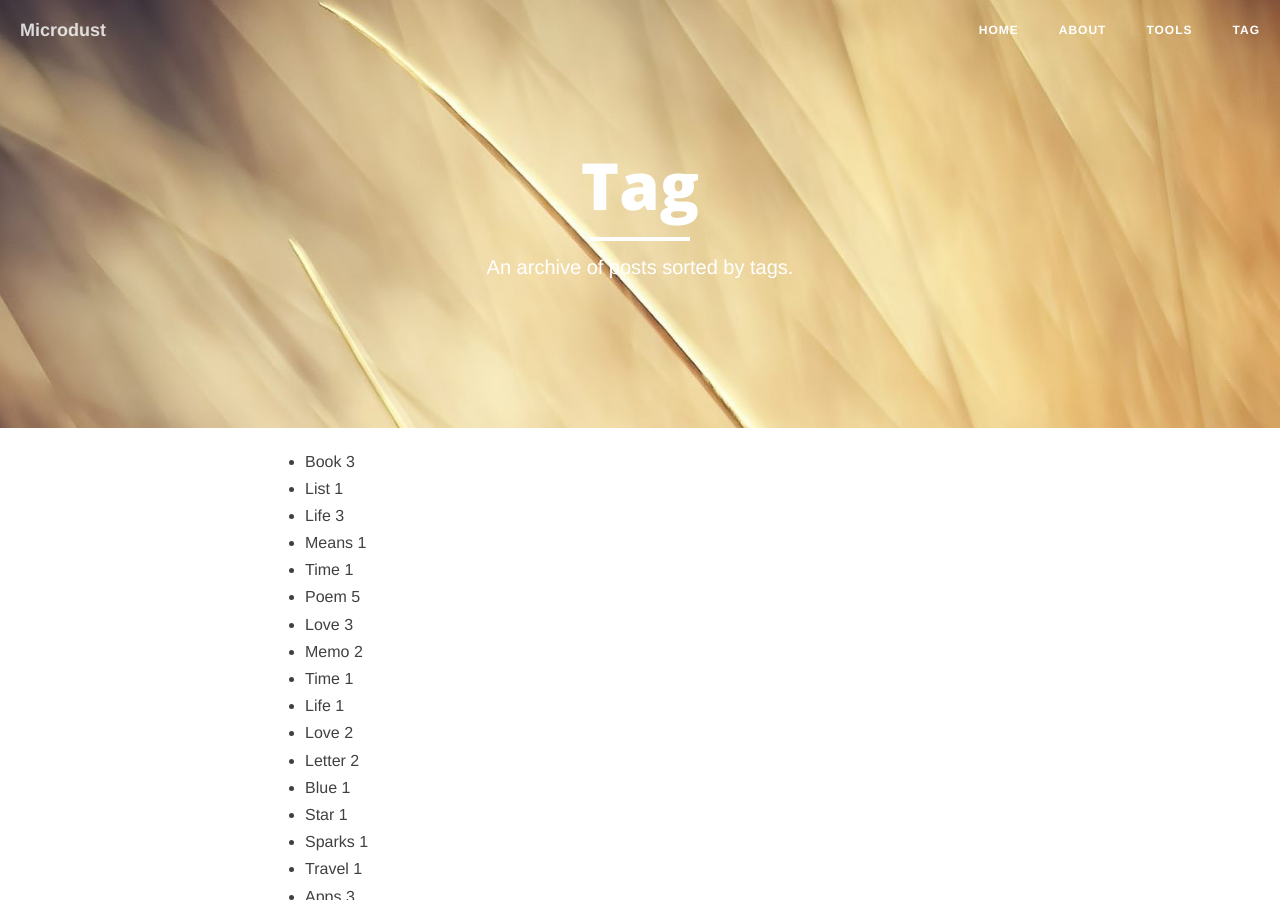
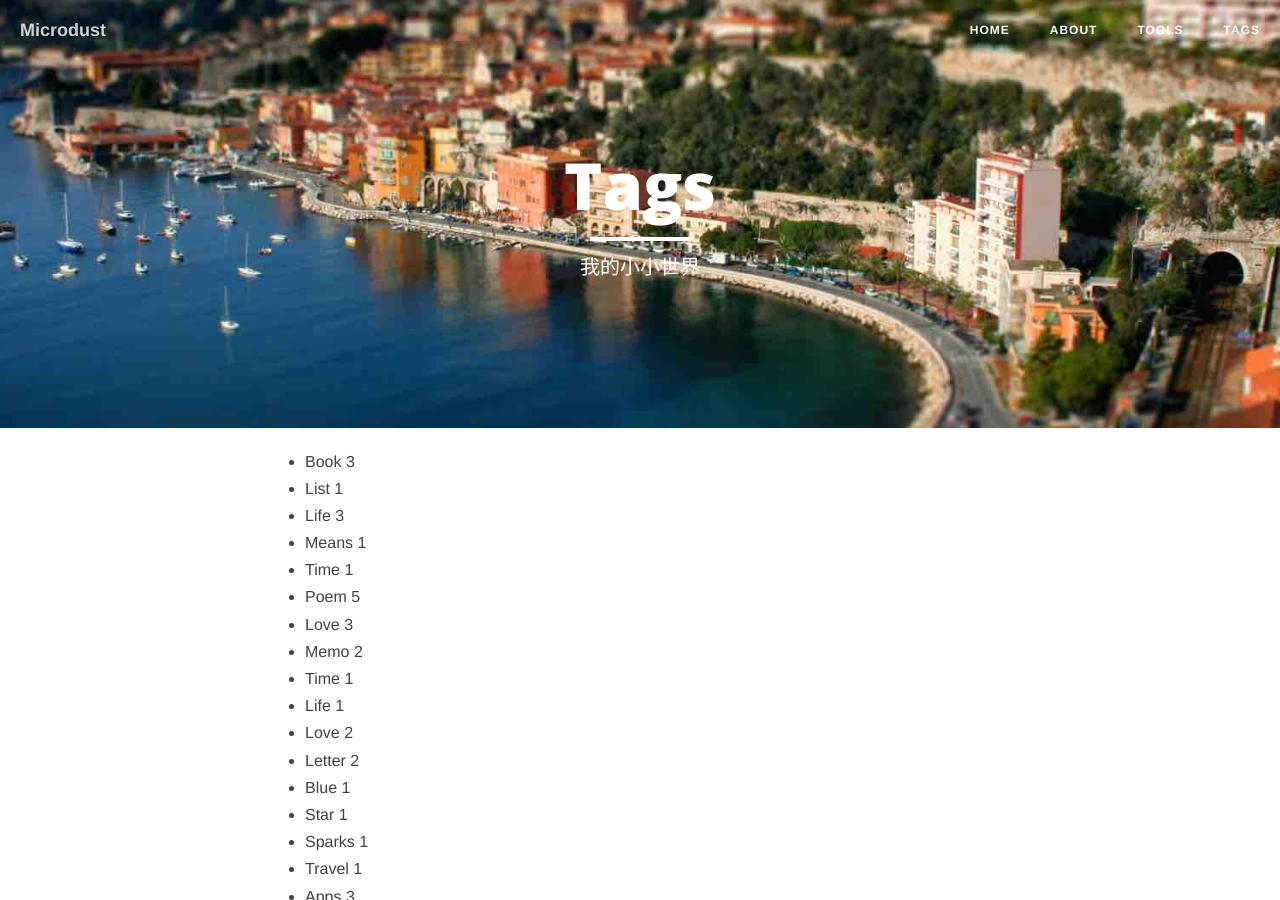
Before and after one commit to Azeril/Microdust, a Jekyll site: the page built from tags.html, in a window 1280 px wide and 900 px high. Built offline with Jekyll 4.4.1, drawn with Linux system fonts in a browser that asks for light colours; nearby versions of some CDN libraries.

```diff
--- a/tags.html
+++ b/tags.html
@@ -1,8 +1,8 @@
 ---
 layout: page
-title: Tag
-permalink: /tags/
-description: "An archive of posts sorted by tags."
+title: Tags
+description: "我的小小世界"
+header-img: "img/bay.jpg"
 ---
 <ul class="tag-box inline">
 {% assign tags_list = site.tags %}
```
